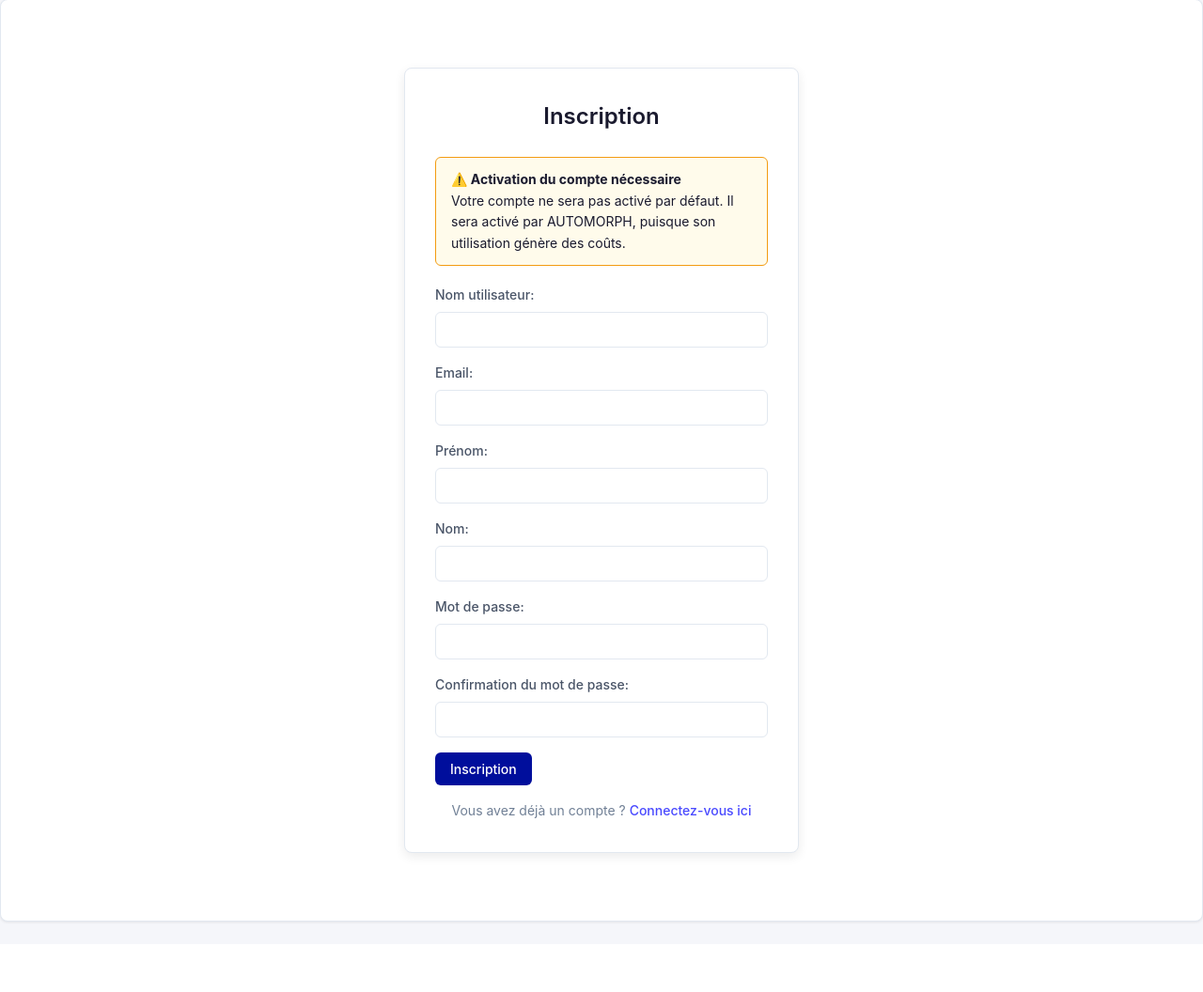
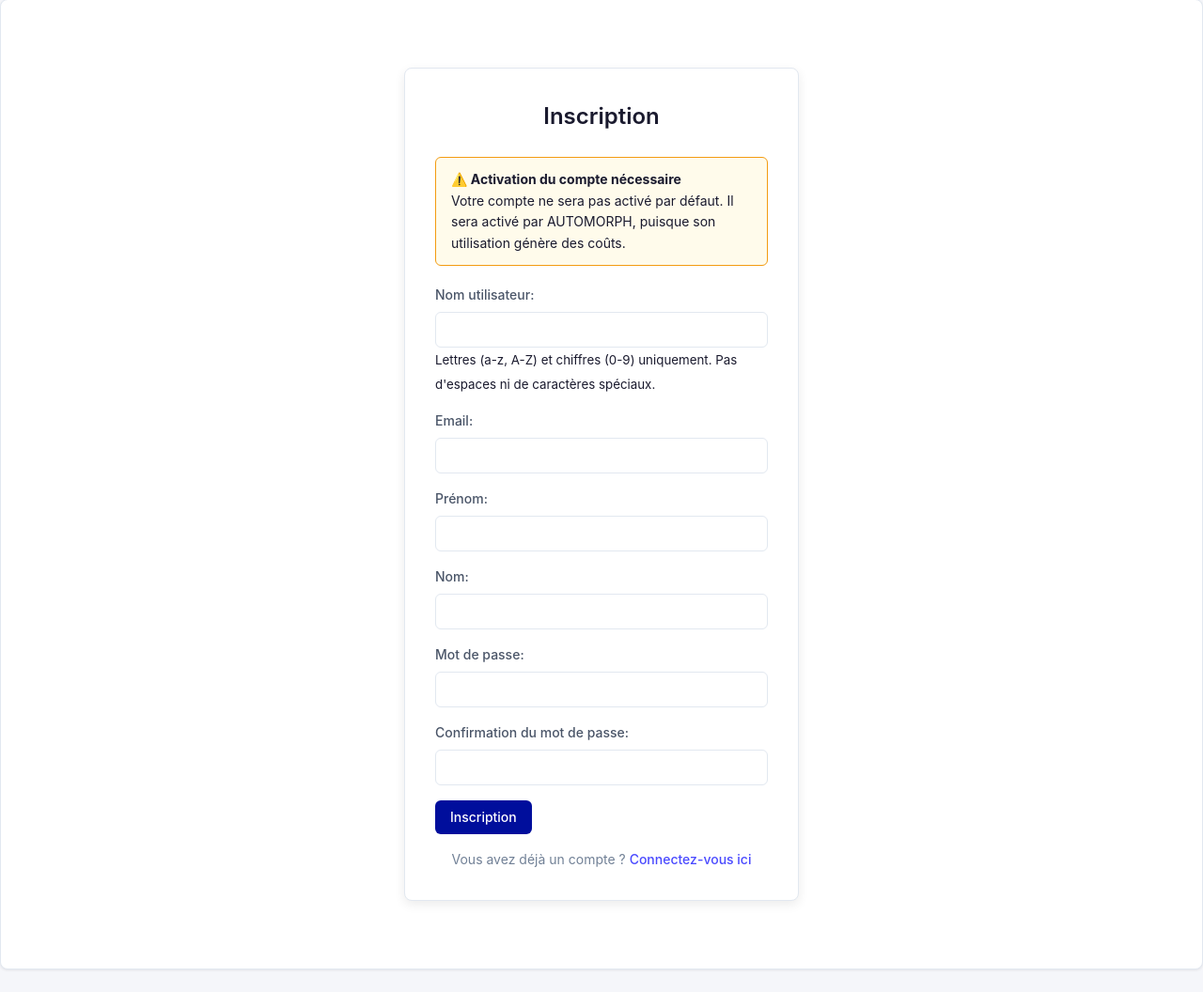
Before and after one commit to Sam9682/opcp-explorer, a Flask app: page /register in a window 1280 px wide. Shown: the part 81-1137 px from the top of the page at 94% size. Before the commit the page ends 1064 px from the top, so only its background shows below. Run offline with Flask 3, Linux system fonts and the light colour scheme; parts of the project's set-up code (start-up, migrations or seed data) failed here and were passed over.

Commit message:
update register user, more details

```diff
--- a/src/config_postgres.py
+++ b/src/config_postgres.py
@@ -411,6 +411,7 @@ TRANSLATIONS = {
         'local_active_version': 'Local Active Version',
         'orchestrator': 'Applications Orchestrator',
         'confirm_password': 'Confirm password',
+        'username_hint': 'Letters (a-z, A-Z), digits (0-9) only. No spaces or special characters.',
         'password_match': '✓ password match',
         'password_do_not_match': '✗ password do not match',
         'account_pending_activation': 'Your account is pending activation. Please wait for the administration team to activate your account and try again later.',
@@ -682,6 +683,7 @@ TRANSLATIONS = {
         'local_active_version': 'Version Active Locale',
         'orchestrator': 'Applications Orchestrateur',
         'confirm_password': 'Confirmation du mot de passe',
+        'username_hint': 'Lettres (a-z, A-Z) et chiffres (0-9) uniquement. Pas d\'espaces ni de caractères spéciaux.',
         'password_match': '✓ le mot de passe correspond',
         'password_do_not_match': '✗ le mot de passe ne correspond pas',
         'account_pending_activation': "Votre compte est en attente d'activation. Veuillez attendre que l'équipe d'administration active votre compte et réessayez plus tard.",
--- a/templates/register.html
+++ b/templates/register.html
@@ -13,7 +13,8 @@
         <form id="registerForm" method="POST" action="/register">
             <div class="form-group">
                 <label for="username">{{ get_text('username') }}:</label>
-                <input type="text" id="username" name="username" required>
+                <input type="text" id="username" name="username" pattern="[a-zA-Z0-9]+" required>
+                <small class="form-hint">{{ get_text('username_hint') }}</small>
             </div>
             <div class="form-group">
                 <label for="email">{{ get_text('email') }}:</label>
```
